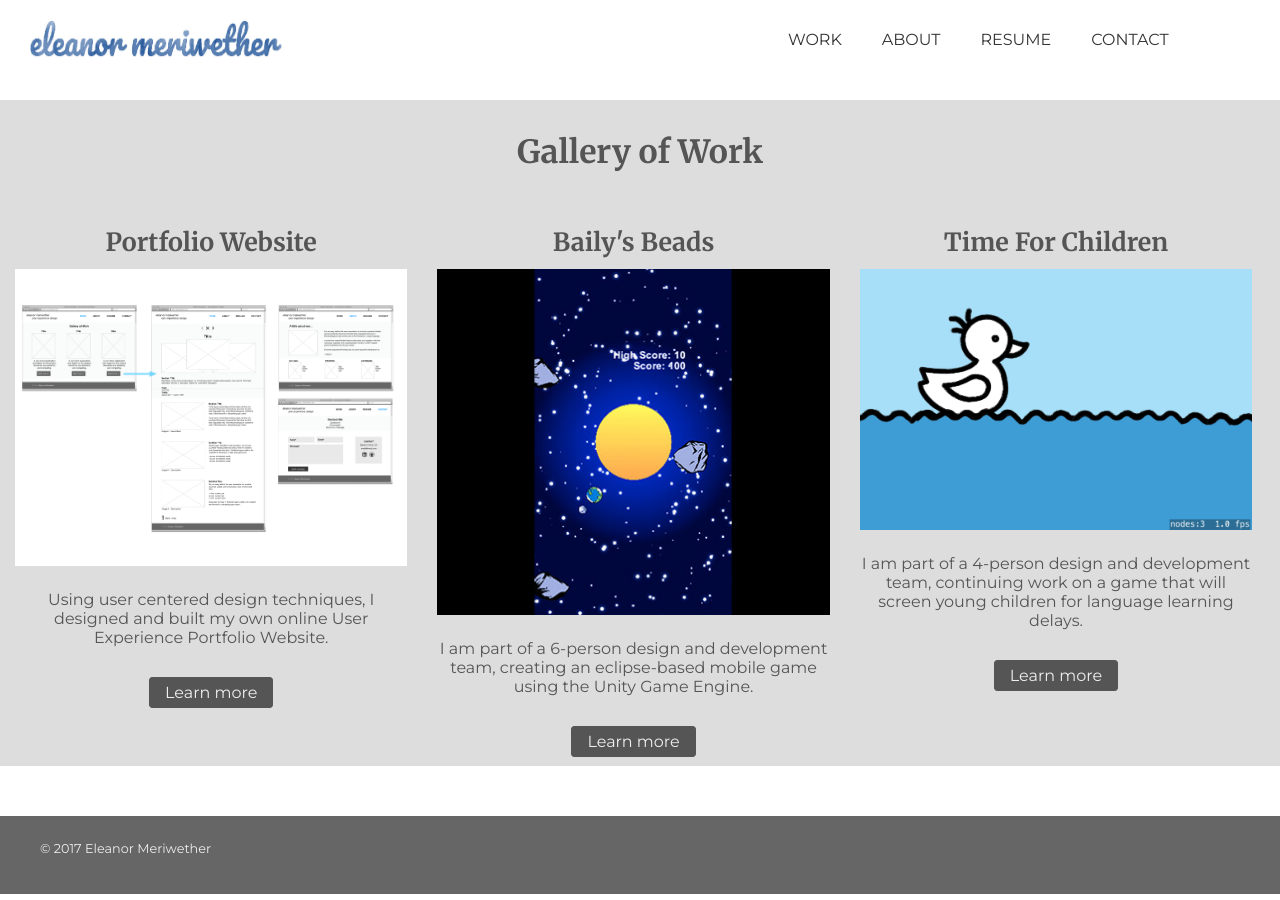
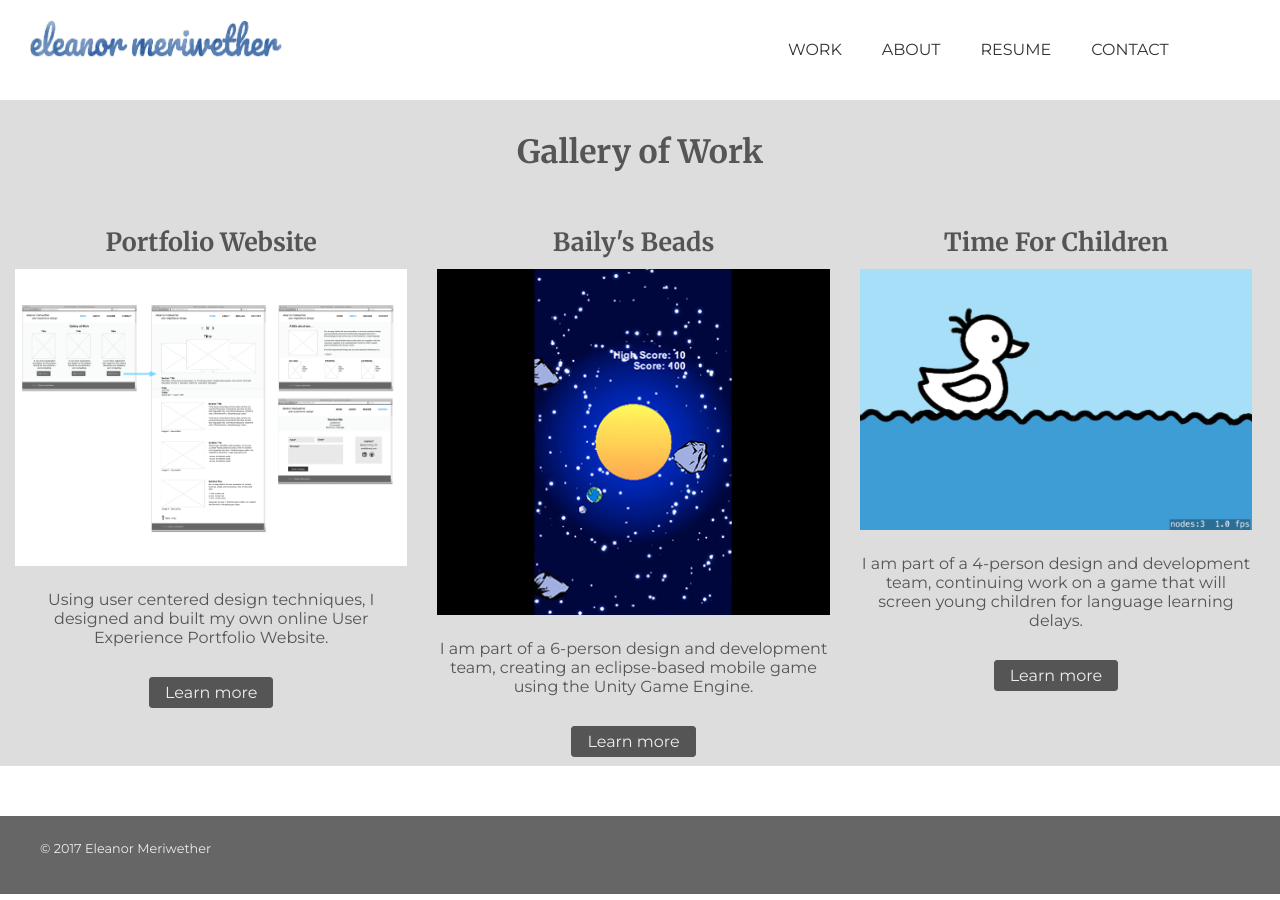
Before and after one commit to emeriwether/emeriwether.github.io, a Jekyll site: the page built from index.html, in a window 1280 px wide. Built offline with Jekyll 4.4.1, drawn with Linux system fonts in a browser that asks for light colours; nearby versions of some CDN libraries.

Commit message:
ct prev commit

```diff
--- a/css/styles.css
+++ b/css/styles.css
@@ -64,7 +64,7 @@ TOP NAVIGATION BAR STYLING
 nav {
     position: absolute;
     top: 0px; left: 0px;
-    padding: 20px 0 15px 0;
+    padding: 30px 0 15px 0;
     width: 100%;
 }
 
@@ -219,6 +219,9 @@ MEDIA QUERIES
 }
 
 @media screen and (max-width: 650px) {
+    /* Navigation */
+    nav ul { padding-top: 40px; padding-left: 10px; }
+
     /*Contact*/
     section.contactInfo { margin-bottom: 0; margin-top: 40px; padding-bottom: 0; }
     section.contactInfo #form {margin-left: 15%; margin-bottom: 40px; }
@@ -240,7 +243,6 @@ MEDIA QUERIES
 
 @media screen and (max-width: 475px) {
     /* Navigation */
-    nav ul { padding-left: 10px; }
     nav ul li a { font-size: .7em; width: 20%; }
 
     /* Section - Project Gallery */
```
